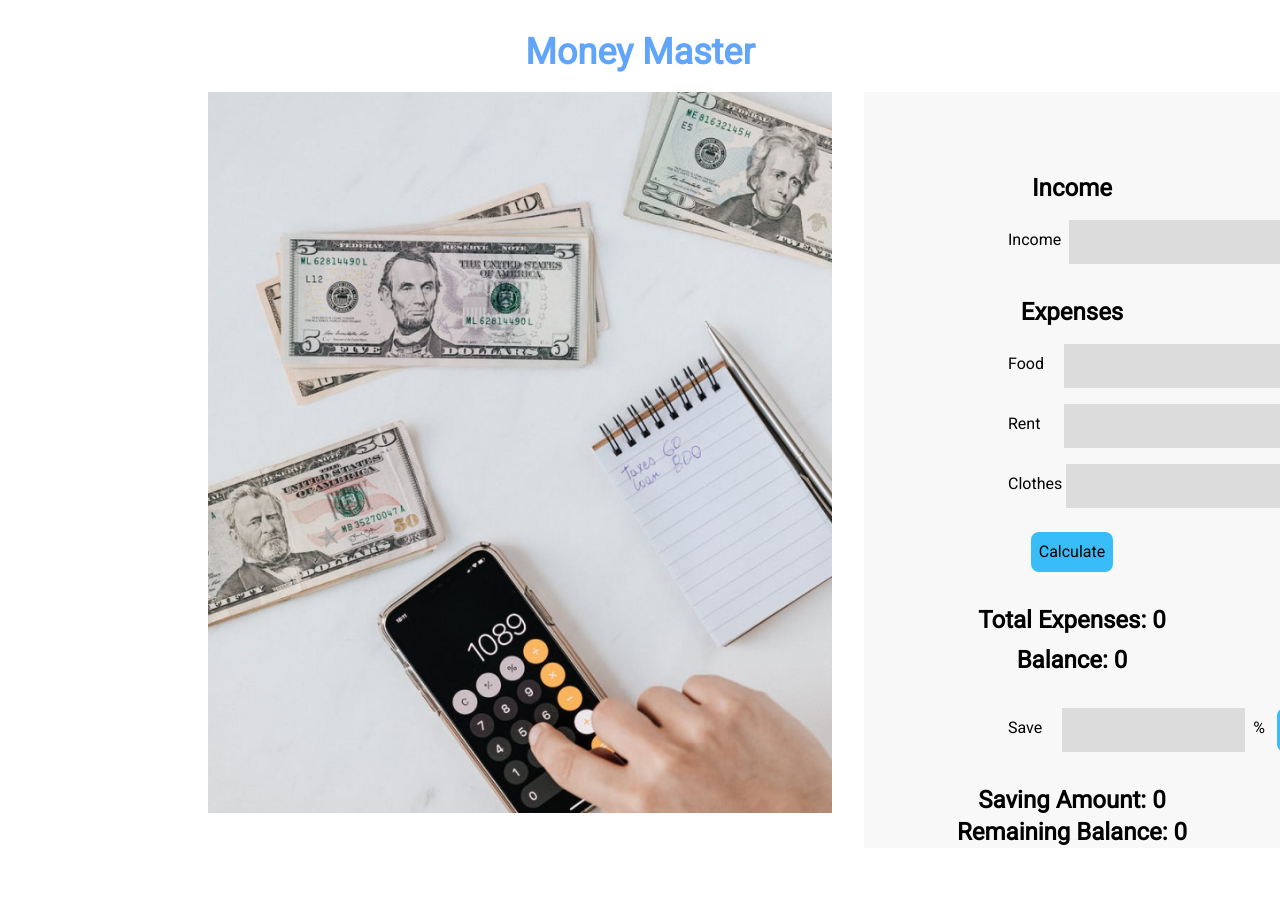
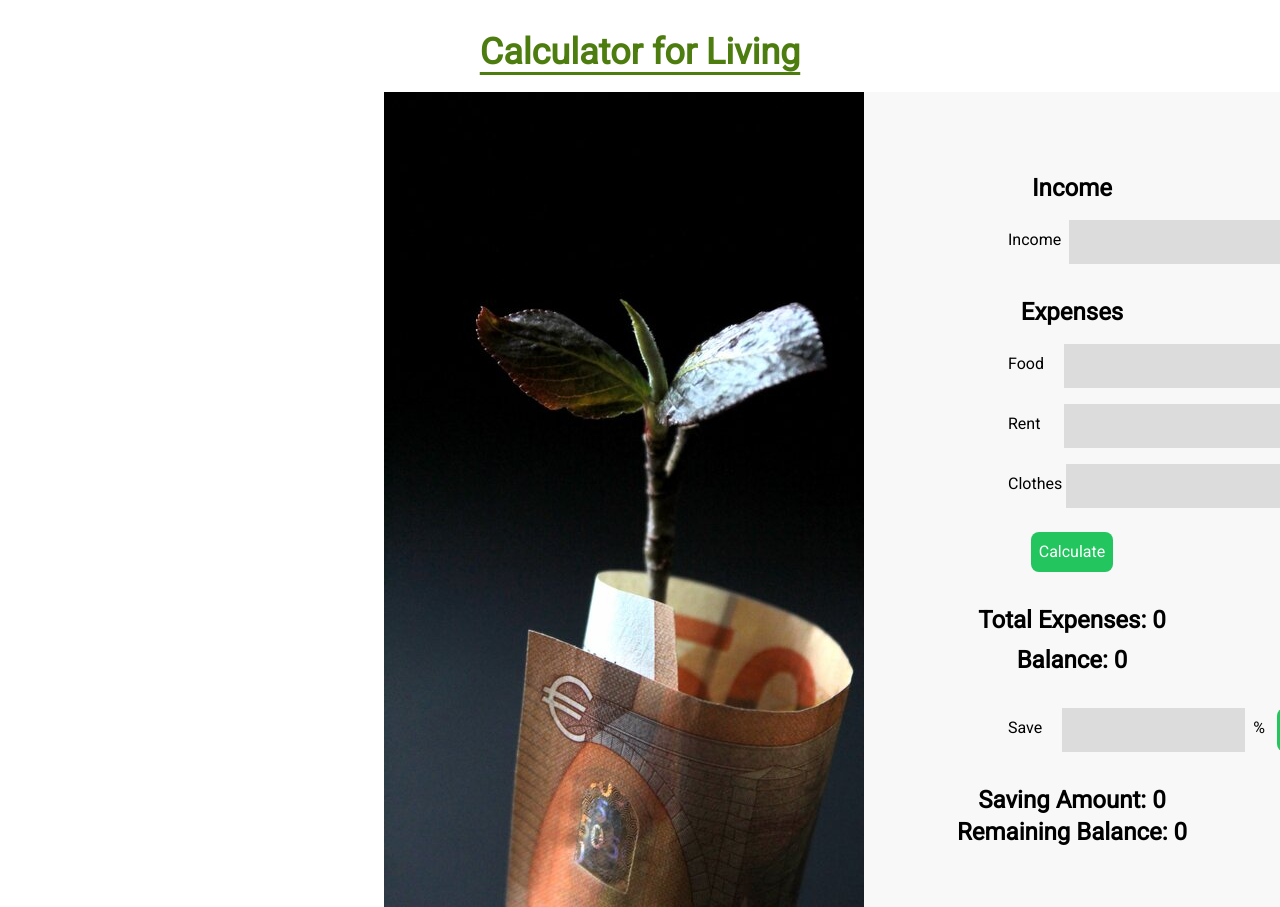
Before and after one commit to FarhanSafin/Money-Master-Counter, a plain HTML site: page index.html in a window 1280 px wide. Shown: the top 907 px of the page. Before the commit the page ends 848 px from the top, so only its background shows below. Drawn offline with nearby package versions, Linux system fonts and the light colour scheme.

Commit message:
UI Refactored

```diff
--- a/index.html
+++ b/index.html
@@ -11,18 +11,17 @@
     <link rel="preconnect" href="https://fonts.googleapis.com">
     <link rel="preconnect" href="https://fonts.gstatic.com" crossorigin>
     <link href="https://fonts.googleapis.com/css2?family=Roboto&display=swap" rel="stylesheet">
-    <script src="https://kit.fontawesome.com/d0a5a3d631.js" crossorigin="anonymous"></script>
 </head>
 
 <body>
     <header>
-        <h2 class="text-4xl text-center pt-8 font-bold text-blue-400">Money Master</h2>
+        <h2 class="text-4xl text-center pt-8 font-bold text-lime-700 underline underline-offset-8">Calculator for Living </h2>
     </header>
 
     <main class="container mt-5 text-center">
         <section class="grid grid-cols-2 gap-8">
             <!-- Money Image Side..Left Side Starts -->
-            <div><img class="ml-52" src="1.png" alt="" srcset=""></div>
+            <div><img class="ml-96" src="1.jpg" alt="" srcset=""></div>
             <!-- Money Image Side..Left Side Ends -->
 
             <!-- Calculation Side..Right Side Starts -->
@@ -54,7 +53,7 @@
                     </div>
                 </div>
                 <!-- Expenses Ends -->
-                <button class="bg-sky-400 p-2 rounded-lg mt-6">Calculate</button>
+                <button class="bg-green-500	p-2 rounded-lg mt-6 text-white">Calculate</button>
 
                 <!-- Primary Output Starts -->
                 <div class="mt-8">
@@ -68,7 +67,7 @@
                     <p class="mt-2">Save</p>
                     <input type="number" class="input-field ml-5">
                     <p class="ml-2 mt-2">%</p>
-                    <button class="bg-sky-400 p-2 rounded-lg ml-3">Save</button>
+                    <button class="bg-green-500 p-2 rounded-lg ml-3 text-white">Save</button>
                 </div>
                 <!-- Saving Ends -->
 
--- a/style.css
+++ b/style.css
@@ -1,3 +1,7 @@
+body{
+    font-family: 'Roboto', sans-serif;
+}
+
 .input-field{
     height: 44px;
     width: 229px;
@@ -7,7 +11,3 @@
 .calculation-bg{
     background-color: #F8F8F8;
 }
-
-body{
-    font-family: 'Roboto', sans-serif;
-}
```
Also changed, not shown: 1.jpg (added), 1.png (deleted).
